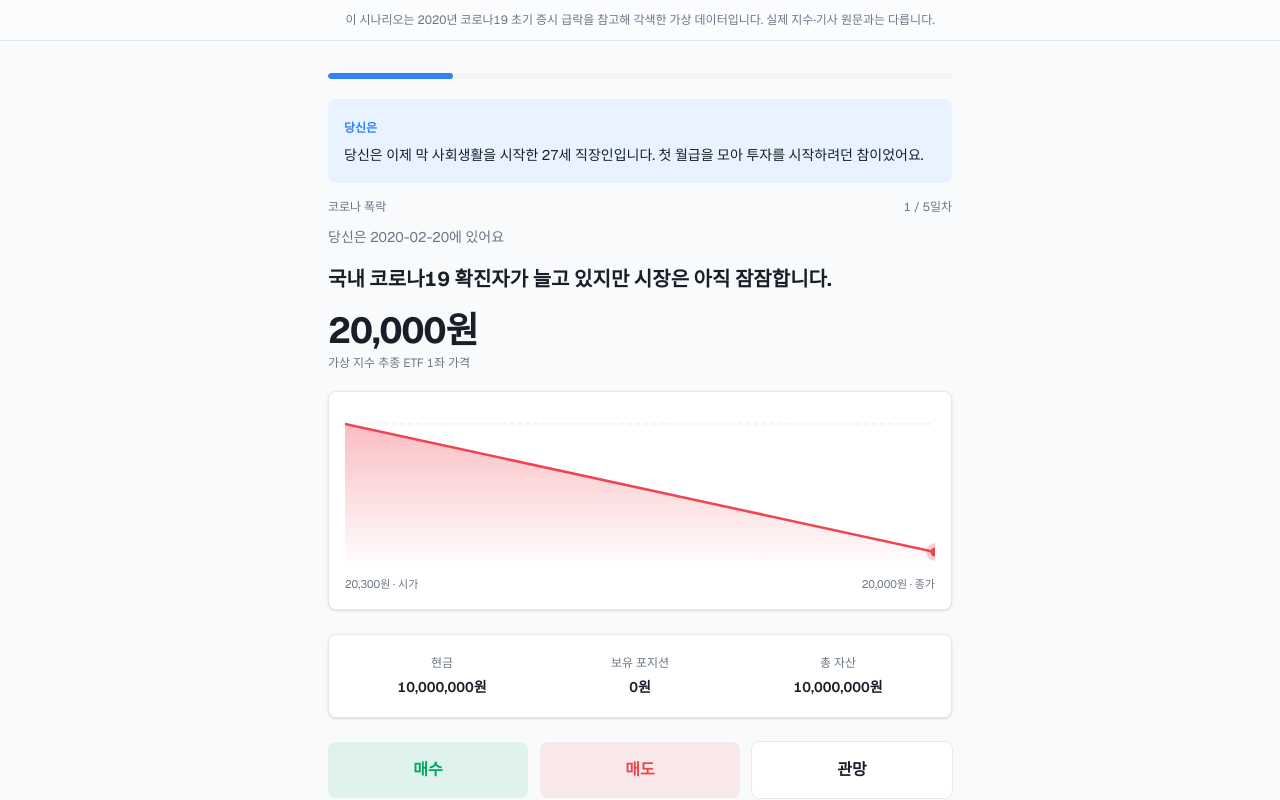
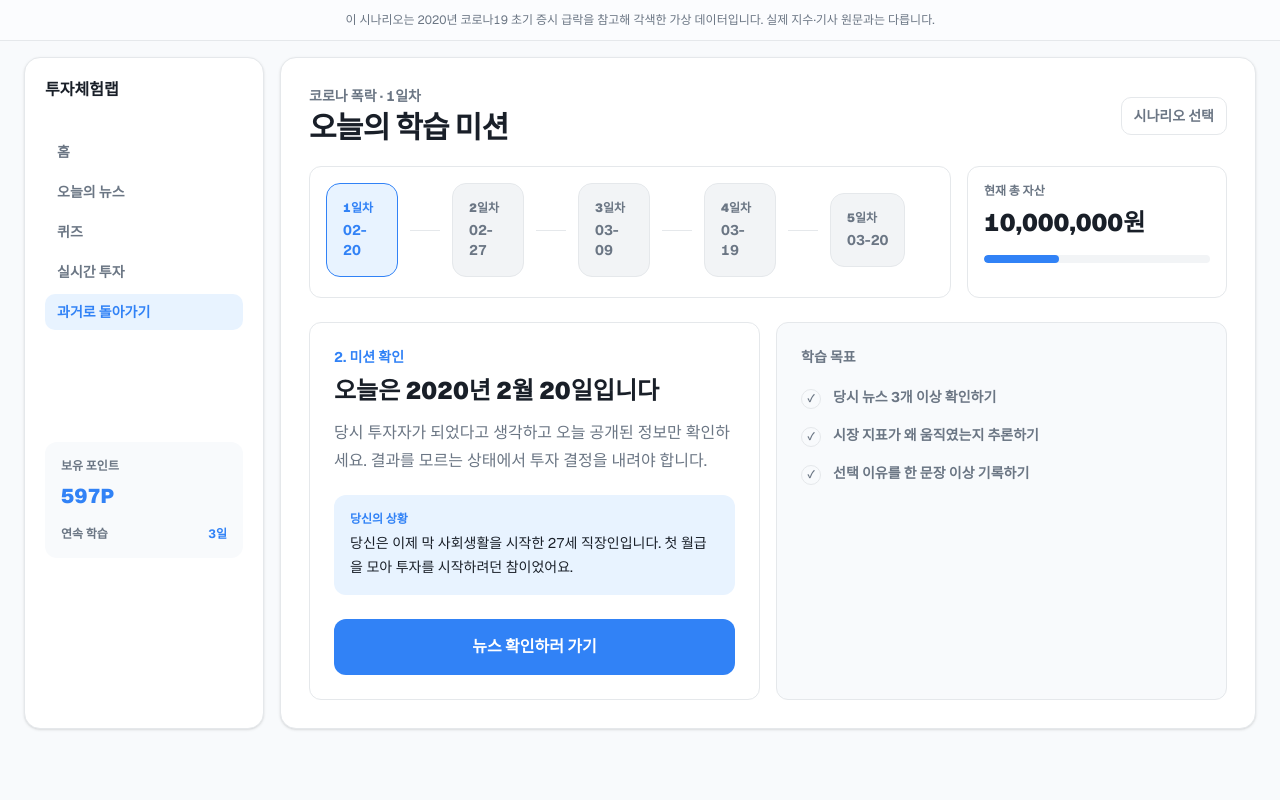
Before and after one commit to choiyoung69/woowa-prototype-investment, a Next.js app in the folder landing/: page /scenario/covid-crash in a window 1280 px wide. Shown: the top 800 px of the page. Built offline with nearby package versions, Linux system fonts and the light colour scheme.

Commit message:
Add guided scenario learning flow

```diff
--- a/landing/src/components/scenario/ScenarioPlayer.tsx
+++ b/landing/src/components/scenario/ScenarioPlayer.tsx
@@ -1,9 +1,11 @@
 "use client";
 
+import Link from "next/link";
 import { useMemo, useReducer, useState } from "react";
 import type {
   PortfolioState,
   Scenario,
+  ScenarioDay,
   TradeInput,
   TradeLogEntry,
 } from "@/lib/scenario-engine";
@@ -15,9 +17,10 @@ import {
 } from "@/lib/scenario-engine";
 import { PriceSparkline } from "./PriceSparkline";
 import { TradePanel } from "./TradePanel";
-import { NewsFeed } from "./NewsFeed";
 import { CheckpointScreen } from "./CheckpointScreen";
 import { ResultReport } from "./ResultReport";
+
+type Phase = "mission" | "news" | "trade";
 
 interface PlayerState {
   dayIndex: number;
@@ -63,6 +66,312 @@ function createReducer(scenario: Scenario) {
   };
 }
 
+function formatKrw(value: number) {
+  return `${Math.round(value).toLocaleString()}원`;
+}
+
+function formatKoreanDate(value: string) {
+  const [year, month, day] = value.split("-");
+  return `${year}년 ${Number(month)}월 ${Number(day)}일`;
+}
+
+function Shell({
+  scenario,
+  dayIndex,
+  phase,
+  portfolioValueText,
+  children,
+}: {
+  scenario: Scenario;
+  dayIndex: number;
+  phase: Phase;
+  portfolioValueText: string;
+  children: React.ReactNode;
+}) {
+  return (
+    <div className="min-h-screen bg-background">
+      <div className="mx-auto grid max-w-7xl gap-4 px-4 py-4 lg:grid-cols-[240px_1fr] lg:px-6">
+        <aside className="hidden rounded-[16px] border border-border bg-surface p-5 shadow-sm lg:block">
+          <Link href="/" className="text-base font-black">
+            투자체험랩
+          </Link>
+          <nav className="mt-8 space-y-1 text-sm">
+            {["홈", "오늘의 뉴스", "퀴즈", "실시간 투자"].map((item) => (
+              <span
+                key={item}
+                className="block rounded-[10px] px-3 py-2 font-bold text-muted"
+              >
+                {item}
+              </span>
+            ))}
+            <Link
+              href="/scenarios"
+              className="block rounded-[10px] bg-[#e8f3ff] px-3 py-2 font-bold text-accent"
+            >
+              과거로 돌아가기
+            </Link>
+          </nav>
+
+          <div className="mt-28 rounded-[12px] bg-background p-4">
+            <p className="text-xs font-bold text-muted">보유 포인트</p>
+            <p className="mt-2 text-xl font-black text-accent">597P</p>
+            <div className="mt-4 flex justify-between text-xs font-bold text-muted">
+              <span>연속 학습</span>
+              <span className="text-accent">3일</span>
+            </div>
+          </div>
+        </aside>
+
+        <main className="min-w-0 rounded-[16px] border border-border bg-surface p-5 shadow-sm sm:p-7">
+          <div className="flex flex-wrap items-center justify-between gap-3">
+            <div>
+              <p className="text-sm font-bold text-muted">
+                {scenario.title} · {dayIndex + 1}일차
+              </p>
+              <h1 className="mt-1 text-2xl font-black tracking-tight sm:text-3xl">
+                {phase === "mission" && "오늘의 학습 미션"}
+                {phase === "news" && "오늘의 뉴스"}
+                {phase === "trade" && "투자 결정하기"}
+              </h1>
+            </div>
+            <Link
+              href="/scenarios"
+              className="rounded-[10px] border border-border px-3 py-2 text-sm font-bold text-muted hover:text-foreground"
+            >
+              시나리오 선택
+            </Link>
+          </div>
+
+          <div className="mt-5 grid min-w-0 gap-4 lg:grid-cols-[1fr_260px]">
+            <ProgressPanel scenario={scenario} dayIndex={dayIndex} />
+            <PortfolioMini value={portfolioValueText} />
+          </div>
+
+          <div className="mt-6">{children}</div>
+        </main>
+      </div>
+    </div>
+  );
+}
+
+function ProgressPanel({
+  scenario,
+  dayIndex,
+}: {
+  scenario: Scenario;
+  dayIndex: number;
+}) {
+  return (
+    <div className="min-w-0 overflow-hidden rounded-[12px] border border-border bg-surface p-4">
+      <div className="flex max-w-full items-center gap-3 overflow-x-auto pb-1">
+        {scenario.days.map((day, index) => {
+          const active = index === dayIndex;
+          const done = index < dayIndex;
+
+          return (
+            <div key={day.date} className="flex min-w-[90px] items-center gap-3 sm:min-w-[104px]">
+              <div
+                className={`rounded-[14px] border p-4 ${
+                  active
+                    ? "border-accent bg-[#e8f3ff] text-accent"
+                    : done
+                      ? "border-border bg-background text-muted"
+                      : "border-border bg-surface-2 text-muted"
+                }`}
+              >
+                <p className="text-xs font-black">{index + 1}일차</p>
+                <p className="mt-1 text-sm font-bold">{day.date.slice(5)}</p>
+              </div>
+              {index < scenario.days.length - 1 && (
+                <span className="hidden h-px w-8 bg-border sm:block" />
+              )}
+            </div>
+          );
+        })}
+      </div>
+    </div>
+  );
+}
+
+function PortfolioMini({ value }: { value: string }) {
+  return (
+    <div className="min-w-0 overflow-hidden rounded-[12px] border border-border bg-surface p-4">
+      <p className="text-xs font-bold text-muted">현재 총 자산</p>
+      <p className="mt-2 text-2xl font-black">{value}</p>
+      <div className="mt-4 h-2 overflow-hidden rounded-full bg-surface-2">
+        <div className="h-full w-1/3 rounded-full bg-accent" />
+      </div>
+    </div>
+  );
+}
+
+function MissionStep({
+  scenario,
+  day,
+  dayNumber,
+  onStart,
+}: {
+  scenario: Scenario;
+  day: ScenarioDay;
+  dayNumber: number;
+  onStart: () => void;
+}) {
+  return (
+    <div className="grid gap-4 lg:grid-cols-2">
+      <section className="min-w-0 rounded-[12px] border border-border bg-surface p-6">
+        <p className="text-sm font-bold text-accent">2. 미션 확인</p>
+        <h2 className="mt-2 text-2xl font-black">
+          오늘은 {formatKoreanDate(day.date)}입니다
+        </h2>
+        <p className="mt-3 text-base leading-7 text-muted">
+          당시 투자자가 되었다고 생각하고 오늘 공개된 정보만 확인하세요.
+          결과를 모르는 상태에서 투자 결정을 내려야 합니다.
+        </p>
+        {scenario.persona && dayNumber === 1 && (
+          <div className="mt-5 rounded-[12px] bg-[#e8f3ff] p-4">
+            <p className="text-xs font-black text-accent">당신의 상황</p>
+            <p className="mt-1 text-sm leading-6">{scenario.persona}</p>
+          </div>
+        )}
+        <button
+          type="button"
+          onClick={onStart}
+          className="mt-6 w-full rounded-[12px] bg-accent px-4 py-4 text-sm font-black text-white transition hover:bg-[#1b64da] sm:px-5 sm:text-base"
+        >
+          뉴스 확인하러 가기
+        </button>
+      </section>
+
+      <section className="min-w-0 rounded-[12px] border border-border bg-background p-6">
+        <p className="text-sm font-bold text-muted">학습 목표</p>
+        <ul className="mt-5 space-y-4">
+          {[
+            "당시 뉴스 3개 이상 확인하기",
+            "시장 지표가 왜 움직였는지 추론하기",
+            "선택 이유를 한 문장 이상 기록하기",
+          ].map((goal) => (
+            <li key={goal} className="flex gap-3 text-sm font-bold text-muted">
+              <span className="mt-0.5 flex h-5 w-5 items-center justify-center rounded-full border border-border text-[10px]">
+                ✓
+              </span>
+              {goal}
+            </li>
+          ))}
+        </ul>
+      </section>
+    </div>
+  );
+}
+
+function NewsStep({
+  scenario,
+  day,
+  prices,
+  onNext,
+}: {
+  scenario: Scenario;
+  day: ScenarioDay;
+  prices: number[];
+  onNext: () => void;
+}) {
+  return (
+    <div className="space-y-5">
+      <div>
+        <p className="text-sm font-bold text-accent">3. 정보 확인</p>
+        <h2 className="mt-2 text-2xl font-black">뉴스를 보고 시장을 판단하세요</h2>
+        <p className="mt-2 text-sm leading-6 text-muted">
+          {scenario.pivotEvent && formatPivotContext(day.date, scenario.pivotEvent)} ·{" "}
+          {scenario.unitLabel} 1좌 {day.price.toLocaleString()}원
+        </p>
+      </div>
+
+      <div className="grid gap-5 lg:grid-cols-[1fr_280px]">
+        <section className="overflow-hidden rounded-[12px] border border-border bg-surface">
+          {day.articles.map((article, index) => (
+            <article
+              key={`${article.source}-${article.title}`}
+              className="flex gap-4 border-b border-border p-5 last:border-b-0"
+            >
+              <div className="flex h-12 w-12 shrink-0 items-center justify-center rounded-[12px] bg-surface-2 text-sm font-black text-accent">
+                {index + 1}
+              </div>
+              <div>
+                <div className="flex flex-wrap items-center gap-2">
+                  <p className="text-xs font-bold text-muted">{article.source}</p>
+                  <p className="text-xs text-muted">{day.date}</p>
+                </div>
+                <h3 className="mt-1 text-base font-black leading-6">{article.title}</h3>
+                <p className="mt-1 text-sm leading-6 text-muted">{article.summary}</p>
+              </div>
+            </article>
+          ))}
+        </section>
+
+        <aside className="space-y-4">
+          <div className="rounded-[12px] border border-border bg-surface p-4">
+            <p className="text-xs font-bold text-muted">시장 지표</p>
+            <p className="mt-2 text-3xl font-black">{day.price.toLocaleString()}원</p>
+            <p className="mt-1 text-sm font-bold text-muted">{scenario.unitLabel}</p>
+          </div>
+          <PriceSparkline prices={prices} />
+        </aside>
+      </div>
+
+      <button
+        type="button"
+        onClick={onNext}
+        className="w-full rounded-[12px] bg-accent px-5 py-4 text-base font-black text-white transition hover:bg-[#1b64da]"
+      >
+        투자 결정하러 가기
+      </button>
+    </div>
+  );
+}
+
+function TradeStep({
+  cash,
+  positionValue,
+  totalValue,
+  onSubmit,
+}: {
+  cash: number;
+  positionValue: number;
+  totalValue: number;
+  onSubmit: (input: TradeInput) => void;
+}) {
+  return (
+    <div className="grid gap-5 lg:grid-cols-[1fr_1.2fr]">
+      <section className="rounded-[12px] border border-border bg-surface p-5">
+        <p className="text-sm font-bold text-accent">4. 투자 결정</p>
+        <h2 className="mt-2 text-2xl font-black">오늘의 선택을 남겨주세요</h2>
+        <p className="mt-2 text-sm leading-6 text-muted">
+          매수, 매도, 관망 중 하나를 선택하면 이유와 감정을 기록하고 다음 날로
+          넘어갑니다.
+        </p>
+
+        <div className="mt-5 grid grid-cols-3 gap-3 rounded-[12px] bg-background p-4 text-center text-sm">
+          <div>
+            <p className="text-xs font-bold text-muted">현금</p>
+            <p className="mt-1 font-black">{formatKrw(cash)}</p>
+          </div>
+          <div>
+            <p className="text-xs font-bold text-muted">포지션</p>
+            <p className="mt-1 font-black">{formatKrw(positionValue)}</p>
+          </div>
+          <div>
+            <p className="text-xs font-bold text-muted">총 자산</p>
+            <p className="mt-1 font-black">{formatKrw(totalValue)}</p>
+          </div>
+        </div>
+      </section>
+
+      <section className="rounded-[12px] border border-border bg-surface p-5">
+        <TradePanel cash={cash} positionValue={positionValue} onSubmit={onSubmit} />
+      </section>
+    </div>
+  );
+}
+
 export function ScenarioPlayer({ scenario }: { scenario: Scenario }) {
   const reducer = useMemo(() => createReducer(scenario), [scenario]);
   const [state, dispatch] = useReducer(reducer, {
@@ -72,13 +381,15 @@ export function ScenarioPlayer({ scenario }: { scenario: Scenario }) {
     finished: false,
   });
   const [checkpointDismissed, setCheckpointDismissed] = useState(false);
+  const [phase, setPhase] = useState<Phase>("mission");
 
   const currentDay = scenario.days[Math.min(state.dayIndex, scenario.days.length - 1)];
-  const previousDay = state.dayIndex > 0 ? scenario.days[state.dayIndex - 1] : null;
   const firstDayOpen = scenario.days[0]?.open;
   const closePrices = scenario.days.slice(0, state.dayIndex + 1).map((d) => d.price);
   const pricesSoFar = firstDayOpen !== undefined ? [firstDayOpen, ...closePrices] : closePrices;
   const totalValue = portfolioValue(state.portfolio, currentDay.price);
+  const positionValue = state.portfolio.units * currentDay.price;
+  const dayNumber = state.dayIndex + 1;
 
   if (state.finished) {
     const summary = summarize(state.tradeLog, totalValue, scenario.startingCash);
@@ -104,101 +415,42 @@ export function ScenarioPlayer({ scenario }: { scenario: Scenario }) {
     );
   }
 
-  const positionValue = state.portfolio.units * currentDay.price;
-  const dayNumber = state.dayIndex + 1;
-  const isLastDay = dayNumber === scenario.days.length;
-  const progress = (dayNumber / scenario.days.length) * 100;
-
-  const changePct = previousDay
-    ? ((currentDay.price - previousDay.price) / previousDay.price) * 100
-    : 0;
-  const changeUp = changePct >= 0;
-
   return (
-    <div className="mx-auto max-w-2xl px-5 pb-16 pt-8 sm:px-6">
-      <div className="h-1.5 w-full overflow-hidden rounded-full bg-surface-2">
-        <div
-          className="h-full rounded-full bg-accent transition-all"
-          style={{ width: `${progress}%` }}
+    <Shell
+      scenario={scenario}
+      dayIndex={state.dayIndex}
+      phase={phase}
+      portfolioValueText={formatKrw(totalValue)}
+    >
+      {phase === "mission" && (
+        <MissionStep
+          scenario={scenario}
+          day={currentDay}
+          dayNumber={dayNumber}
+          onStart={() => setPhase("news")}
         />
-      </div>
-
-      {state.dayIndex === 0 && scenario.persona && (
-        <div className="mt-5 rounded-[8px] bg-[#e8f3ff] p-4">
-          <span className="text-xs font-bold text-accent">당신은</span>
-          <p className="mt-1 text-sm leading-6">{scenario.persona}</p>
-        </div>
       )}
 
-      <div className="mt-4 flex items-center justify-between text-xs text-muted">
-        <span>{scenario.title}</span>
-        <span>
-          {dayNumber} / {scenario.days.length}일차
-        </span>
-      </div>
-
-      <p className="mt-3 text-sm text-muted">당신은 {currentDay.date}에 있어요</p>
-      {scenario.pivotEvent && (
-        <p className="mt-1 text-sm font-semibold text-accent">
-          {formatPivotContext(currentDay.date, scenario.pivotEvent)}
-        </p>
+      {phase === "news" && (
+        <NewsStep
+          scenario={scenario}
+          day={currentDay}
+          prices={pricesSoFar}
+          onNext={() => setPhase("trade")}
+        />
       )}
 
-      <p className="mt-4 text-xl font-bold leading-8">{currentDay.headline}</p>
-
-      <div className="mt-4 flex items-end gap-3">
-        <span className="text-4xl font-bold tracking-tight">
-          {currentDay.price.toLocaleString()}원
-        </span>
-        {previousDay && (
-          <span
-            className={`mb-1 rounded-full px-2 py-0.5 text-xs font-semibold ${
-              changeUp ? "bg-up/10 text-up" : "bg-down/10 text-down"
-            }`}
-          >
-            {changeUp ? "+" : ""}
-            {changePct.toFixed(1)}%
-          </span>
-        )}
-      </div>
-      <p className="mt-1 text-xs text-muted">{scenario.unitLabel} 1좌 가격</p>
-
-      <div className="mt-5">
-        <PriceSparkline prices={pricesSoFar} />
-      </div>
-
-      <div className="mt-6 grid grid-cols-3 gap-3 rounded-[8px] border border-border bg-surface p-5 text-center text-sm shadow-sm">
-        <div>
-          <p className="text-xs text-muted">현금</p>
-          <p className="mt-1.5 font-semibold">
-            {Math.round(state.portfolio.cash).toLocaleString()}원
-          </p>
-        </div>
-        <div>
-          <p className="text-xs text-muted">보유 포지션</p>
-          <p className="mt-1.5 font-semibold">{Math.round(positionValue).toLocaleString()}원</p>
-        </div>
-        <div>
-          <p className="text-xs text-muted">총 자산</p>
-          <p className="mt-1.5 font-semibold">{Math.round(totalValue).toLocaleString()}원</p>
-        </div>
-      </div>
-
-      <div className="mt-6">
-        <TradePanel
+      {phase === "trade" && (
+        <TradeStep
           cash={state.portfolio.cash}
           positionValue={positionValue}
-          onSubmit={(input) => dispatch({ type: "TRADE", input })}
+          totalValue={totalValue}
+          onSubmit={(input) => {
+            dispatch({ type: "TRADE", input });
+            setPhase("mission");
+          }}
         />
-      </div>
-
-      {isLastDay && (
-        <p className="mt-4 text-center text-xs text-muted">
-          마지막 날이에요. 결정을 내리면 결과가 공개됩니다.
-        </p>
       )}
-
-      <NewsFeed articles={currentDay.articles} />
-    </div>
+    </Shell>
   );
 }
--- a/landing/src/components/scenario/TradePanel.tsx
+++ b/landing/src/components/scenario/TradePanel.tsx
@@ -12,9 +12,15 @@ const actionLabels: Record<TradeAction, string> = {
 };
 
 const actionButtonClass: Record<TradeAction, string> = {
-  buy: "bg-up/10 text-up hover:bg-up/15",
-  sell: "bg-down/10 text-down hover:bg-down/15",
-  hold: "bg-surface text-foreground ring-1 ring-border hover:bg-surface-2",
+  buy: "border-up/20 bg-up/10 text-up hover:bg-up/15",
+  sell: "border-down/20 bg-down/10 text-down hover:bg-down/15",
+  hold: "border-border bg-surface text-foreground hover:bg-surface-2",
+};
+
+const actionDescriptions: Record<TradeAction, string> = {
+  buy: "지금 가격이 충분히 낮다고 판단해요",
+  sell: "더 하락할 가능성이 크다고 판단해요",
+  hold: "정보가 부족해서 지켜볼래요",
 };
 
 export function TradePanel({
@@ -30,15 +36,25 @@ export function TradePanel({
 
   return (
     <>
-      <div className="grid grid-cols-3 gap-3">
+      <div className="space-y-3">
         {(["buy", "sell", "hold"] as TradeAction[]).map((type) => (
           <button
             key={type}
             type="button"
             onClick={() => setOpenAction(type)}
-            className={`rounded-[8px] py-4 text-base font-bold transition ${actionButtonClass[type]}`}
+            className={`flex w-full items-center gap-4 rounded-[12px] border p-4 text-left transition ${actionButtonClass[type]}`}
           >
-            {actionLabels[type]}
+            <span className="flex h-10 w-10 shrink-0 items-center justify-center rounded-full bg-current/10 text-xl">
+              {type === "buy" ? "↗" : type === "sell" ? "↘" : "Ⅱ"}
+            </span>
+            <span>
+              <span className="block text-base font-black">
+                {actionLabels[type]}하기
+              </span>
+              <span className="mt-0.5 block text-sm font-bold opacity-70">
+                {actionDescriptions[type]}
+              </span>
+            </span>
           </button>
         ))}
       </div>
```
